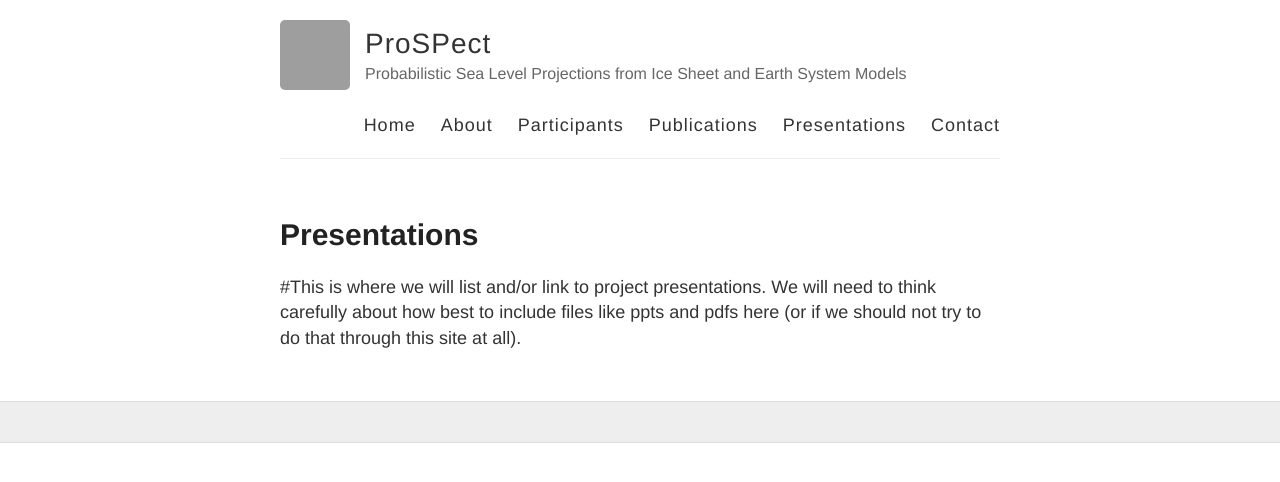
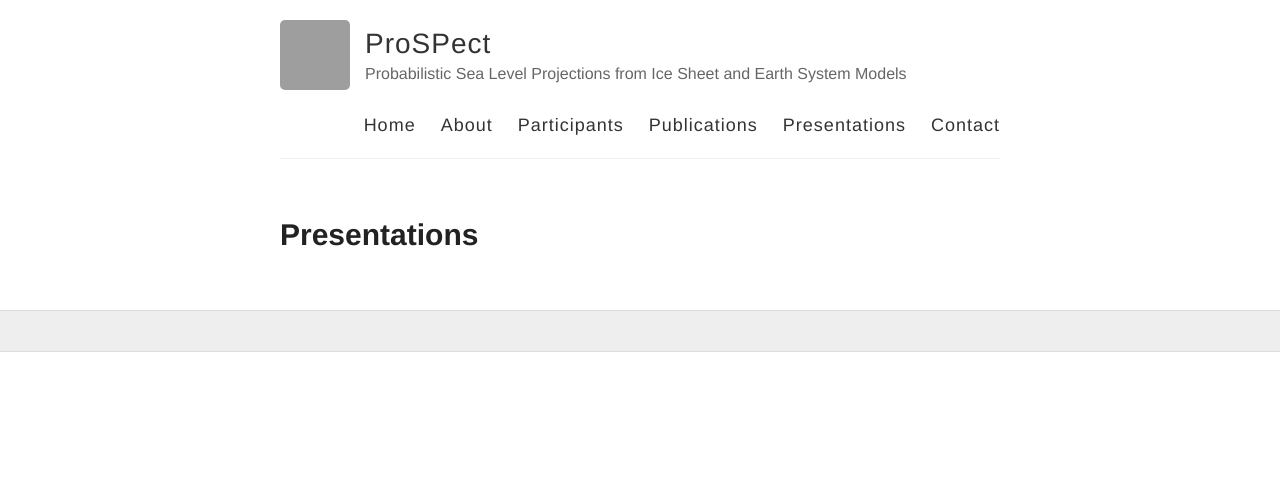
Before and after one commit to SLE-E3SM/SLE-E3SM.github.io, a Jekyll site: the page built from presentations.md, in a window 1280 px wide. Shown: the top 482 px of the page. Built offline with Jekyll 4.4.1, drawn with Linux system fonts in a browser that asks for light colours; grey boxes are pictures that could not be loaded.

Commit message:
Update presentations.md

```diff
--- a/presentations.md
+++ b/presentations.md
@@ -3,5 +3,3 @@ layout: page
 title: Presentations
 permalink: /presentations/
 ---
-
-#This is where we will list and/or link to project presentations. We will need to think carefully about how best to include files like ppts and pdfs here (or if we should not try to do that through this site at all).
```
